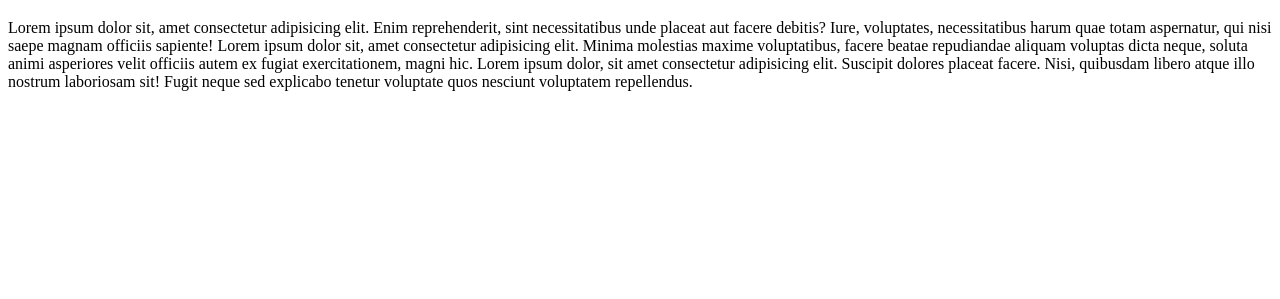
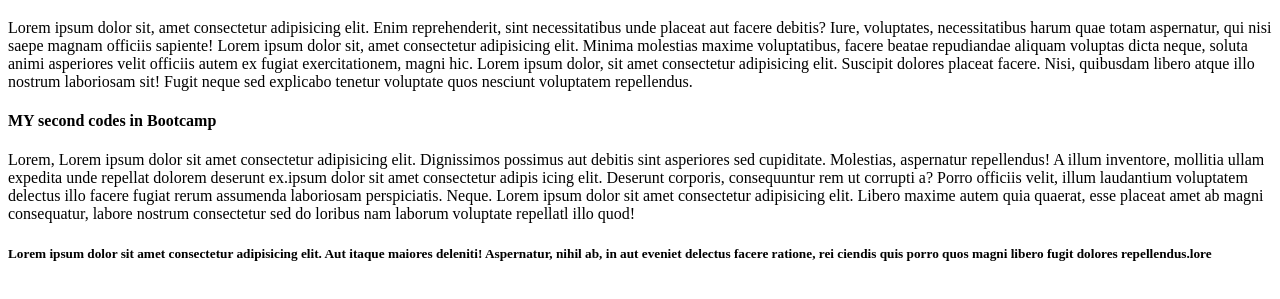
Before and after one commit to Lemuyabetty/GIITHUB, a plain HTML site: page index.html in a window 1280 px wide. Shown: the part 61-360 px from the top of the page. Drawn offline with Linux system fonts and the light colour scheme.

Commit message:
Added the second header

```diff
--- a/index.html
+++ b/index.html
@@ -19,5 +19,21 @@
         laboriosam sit! Fugit neque sed explicabo tenetur voluptate quos nesciunt voluptatem
         repellendus.
     </p>
+    <h4> MY second codes in Bootcamp</h4>
+    <p>Lorem, Lorem ipsum dolor sit amet consectetur
+        adipisicing elit. Dignissimos possimus aut debitis sint asperiores
+         sed cupiditate. Molestias, aspernatur repellendus!
+        A illum inventore, mollitia ullam expedita unde repellat
+         dolorem deserunt ex.ipsum dolor sit amet consectetur adipis
+        icing elit. Deserunt corporis, consequuntur rem ut corrupti a?
+        Porro officiis velit, illum laudantium voluptatem delectus illo
+        facere fugiat rerum assumenda laboriosam perspiciatis. Neque. Lorem ipsum dolor sit amet consectetur adipisicing elit. Libero maxime autem quia quaerat, esse placeat amet ab magni consequatur, labore nostrum consectetur sed do
+        loribus nam laborum voluptate repellatl illo quod!</p>
+
+
+<h5> Lorem ipsum dolor sit amet consectetur adipisicing elit.
+    Aut itaque maiores deleniti! Aspernatur, nihil ab, in aut eveniet delectus facere ratione, rei
+    ciendis quis porro quos magni libero fugit dolores repellendus.lore</h5>
+
 </body>
 </html>
```
